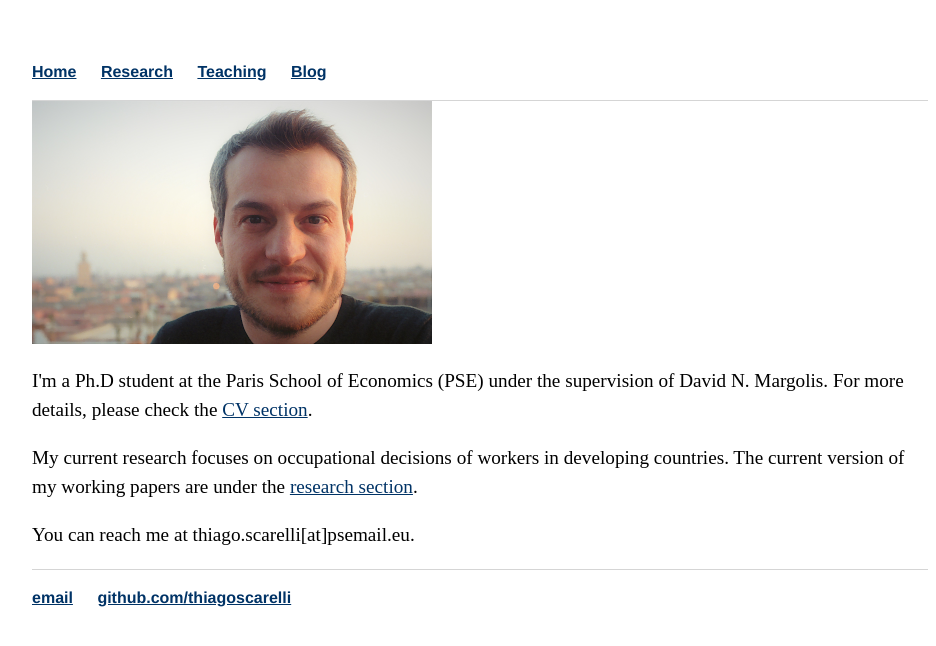
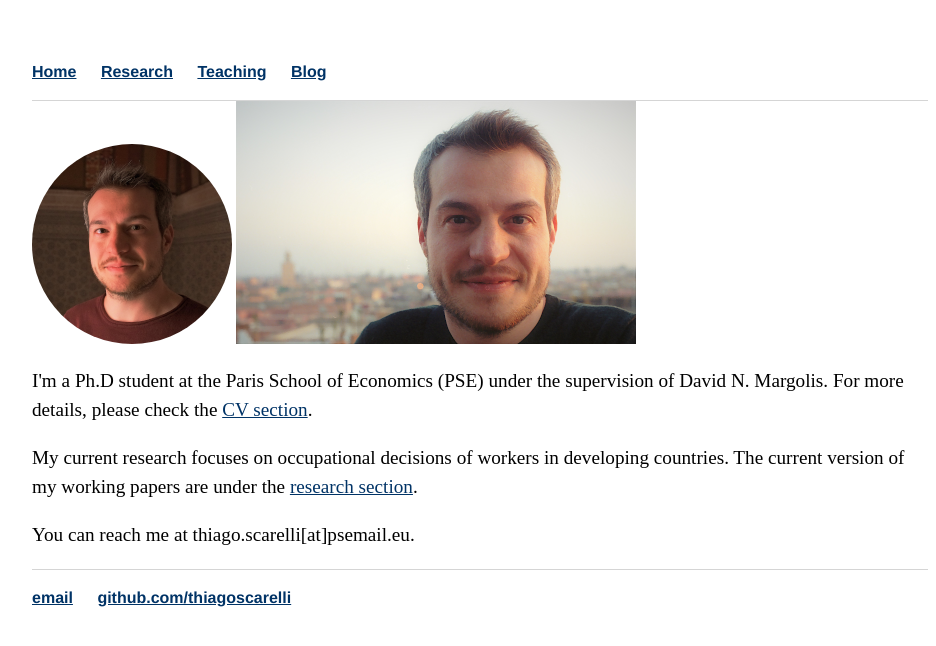
Before and after one commit to thiagoscarelli/thiagoscarelli.github.io, a Jekyll site: the page built from index.html, in a window 1280 px wide. Shown: the top 646 px of the page, without its empty margins (160-1096 px from the left). Built offline with Jekyll 4.4.1, drawn with Linux system fonts in a browser that asks for light colours.

Commit message:
Update index.html

```diff
--- a/index.html
+++ b/index.html
@@ -7,6 +7,7 @@ description: Thiago Scarelli is a Ph.D student at Paris School of Economics.
 <div class = "main">
 
   <div>
+    <img src = "img/thiago_scarelli_200.png" alt = "Thiago Scarelli" class = "circle">
     <img src = "img/thiago_scarelli_400.png" alt = "Thiago Scarelli">
   </div>
 
```
